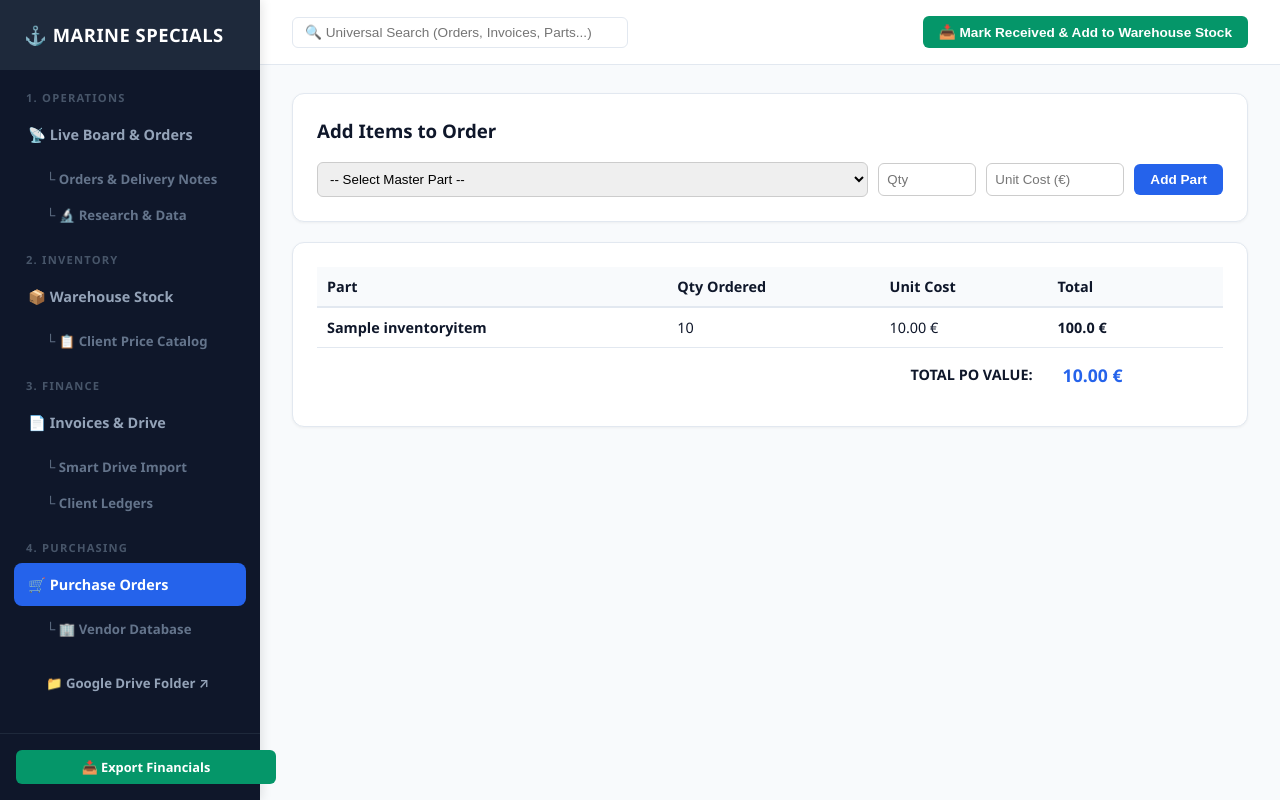
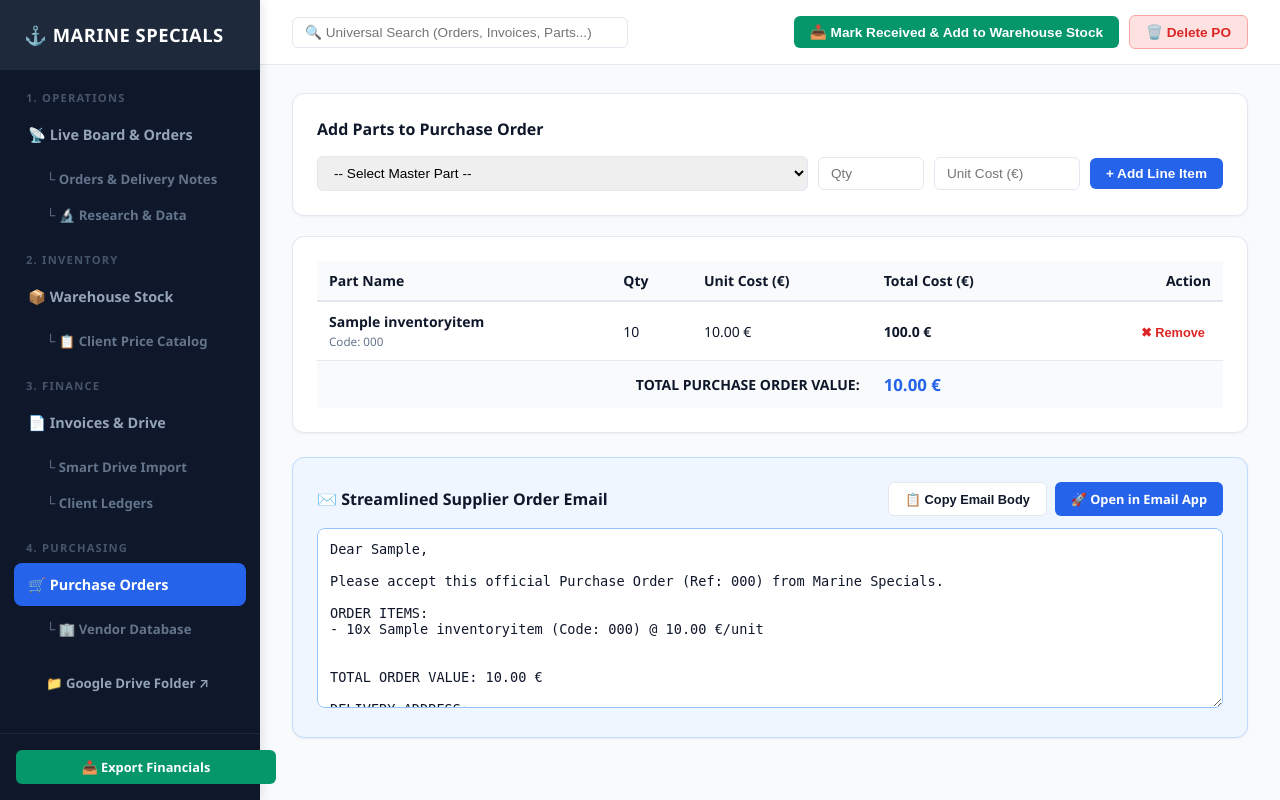
Before and after one commit to marinespecials/marine-parts-tracker, a Django app: page /purchasing/1/ in a window 1280 px wide. Run offline with Django 5.2, Linux system fonts and the light colour scheme; tables that the repository leaves empty hold one stand-in row (values such as "Sample post"); parts of the project's set-up code (start-up, migrations or seed data) failed here and were passed over.

Commit message:
Added PO/item delete buttons and one-click supplier email draft generator

```diff
--- a/tracker/templates/tracker/po_detail.html
+++ b/tracker/templates/tracker/po_detail.html
@@ -1,48 +1,158 @@
 {% extends 'finance/base.html' %}
+
 {% block title %}PO {{ po.po_number }}{% endblock %}
 {% block page_title %}🛒 PO: {{ po.po_number }} - {{ po.supplier.name }}{% endblock %}
+
 {% block topbar_actions %}
+    <div style="display: flex; gap: 10px; align-items: center;">
         {% if po.status != 'RECEIVED' %}
         <form method="POST" style="display:inline;">
             {% csrf_token %}
-        <button type="submit" name="receive_po" class="btn btn-success">📥 Mark Received & Add to Warehouse Stock</button>
+            <button type="submit" name="receive_po" class="btn btn-success">
+                📥 Mark Received & Add to Warehouse Stock
+            </button>
         </form>
         {% else %}
-    <span class="badge" style="background:#D1FAE5; color:#065F46; font-size:1rem; padding:8px 16px;">✅ GOODS RECEIVED</span>
+        <span class="badge" style="background:#D1FAE5; color:#065F46; font-size:0.9rem; padding:8px 14px;">
+            ✅ GOODS RECEIVED
+        </span>
         {% endif %}
+
+        <!-- DELETE PO BUTTON -->
+        <form method="POST" action="{% url 'delete_po' po.id %}" style="display:inline;" onsubmit="return confirm('Are you sure you want to delete Purchase Order {{ po.po_number }}?');">
+            {% csrf_token %}
+            <button type="submit" class="btn" style="background-color: #FEE2E2; color: #DC2626; border: 1px solid #FCA5A5;">
+                🗑️ Delete PO
+            </button>
+        </form>
+    </div>
 {% endblock %}
+
 {% block content %}
+<!-- ADD ITEM CARD -->
 <div class="card" style="margin-bottom: 20px;">
-    <h3 style="margin-top:0;">Add Items to Order</h3>
+    <h3 style="margin-top:0; font-size: 1rem; color: var(--primary);">Add Parts to Purchase Order</h3>
     <form method="POST" style="display: flex; gap: 10px; align-items: center;">
         {% csrf_token %}
         <input type="hidden" name="add_item" value="1">
-        <select name="inventory_id" required style="padding:8px; border-radius:6px; border:1px solid #ccc; flex:2;">
+        <select name="inventory_id" required style="padding:8px 12px; border-radius:6px; border:1px solid var(--border); flex:2; font-size: 0.85rem;">
             <option value="">-- Select Master Part --</option>
-            {% for inv in inventory_items %}<option value="{{ inv.id }}">{{ inv.part_name }} ({{ inv.part_code }})</option>{% endfor %}
+            {% for inv in inventory_items %}
+                <option value="{{ inv.id }}">{{ inv.part_name }} {% if inv.part_code %}({{ inv.part_code }}){% endif %}</option>
+            {% endfor %}
         </select>
-        <input type="number" name="quantity" placeholder="Qty" min="1" required style="padding:8px; width:80px; border-radius:6px; border:1px solid #ccc;">
-        <input type="number" step="0.01" name="unit_cost" placeholder="Unit Cost (€)" required style="padding:8px; width:120px; border-radius:6px; border:1px solid #ccc;">
-        <button type="submit" class="btn btn-primary" {% if po.status == 'RECEIVED' %}disabled{% endif %}>Add Part</button>
+        <input type="number" name="quantity" placeholder="Qty" min="1" required style="padding:8px 12px; width:80px; border-radius:6px; border:1px solid var(--border); font-size: 0.85rem;">
+        <input type="number" step="0.01" name="unit_cost" placeholder="Unit Cost (€)" required style="padding:8px 12px; width:120px; border-radius:6px; border:1px solid var(--border); font-size: 0.85rem;">
+        <button type="submit" class="btn btn-primary" {% if po.status == 'RECEIVED' %}disabled{% endif %}>+ Add Line Item</button>
     </form>
 </div>
-<div class="card">
-    <table style="width: 100%; border-collapse: collapse; font-size: 0.9rem;">
-        <tr style="background:#f8fafc; border-bottom:2px solid #e2e8f0; text-align:left;">
-            <th style="padding:10px;">Part</th><th style="padding:10px;">Qty Ordered</th><th style="padding:10px;">Unit Cost</th><th style="padding:10px;">Total</th>
+
+<!-- PO ITEMS TABLE -->
+<div class="card" style="margin-bottom: 24px;">
+    <table style="width: 100%; border-collapse: collapse; font-size: 0.875rem;">
+        <thead>
+            <tr style="background:#F8FAFC; border-bottom:2px solid var(--border); text-align:left;">
+                <th style="padding:10px 12px;">Part Name</th>
+                <th style="padding:10px 12px;">Qty</th>
+                <th style="padding:10px 12px;">Unit Cost (€)</th>
+                <th style="padding:10px 12px;">Total Cost (€)</th>
+                <th style="padding:10px 12px; text-align:right;">Action</th>
             </tr>
+        </thead>
+        <tbody>
             {% for item in po.items.all %}
-        <tr style="border-bottom:1px solid #e2e8f0;">
-            <td style="padding:10px;"><strong>{{ item.inventory_item.part_name }}</strong></td>
-            <td style="padding:10px;">{{ item.quantity }}</td>
-            <td style="padding:10px;">{{ item.unit_cost }} €</td>
-            <td style="padding:10px;"><strong>{{ item.total_cost }} €</strong></td>
+            <tr style="border-bottom:1px solid var(--border);">
+                <td style="padding:10px 12px;">
+                    <strong>{{ item.inventory_item.part_name }}</strong>
+                    {% if item.inventory_item.part_code %}
+                        <br><small style="color:var(--text-secondary);">Code: {{ item.inventory_item.part_code }}</small>
+                    {% endif %}
+                </td>
+                <td style="padding:10px 12px;">{{ item.quantity }}</td>
+                <td style="padding:10px 12px;">{{ item.unit_cost }} €</td>
+                <td style="padding:10px 12px;"><strong>{{ item.total_cost }} €</strong></td>
+                <td style="padding:10px 12px; text-align:right;">
+                    {% if po.status != 'RECEIVED' %}
+                    <form method="POST" action="{% url 'delete_po_item' item.id %}" style="display:inline;" onsubmit="return confirm('Remove this item?');">
+                        {% csrf_token %}
+                        <button type="submit" style="background:none; border:none; color:var(--danger); cursor:pointer; font-size:0.8rem; font-weight:600;">
+                            ✖ Remove
+                        </button>
+                    </form>
+                    {% else %}
+                    <span style="color:#94A3B8; font-size:0.75rem;">Locked</span>
+                    {% endif %}
+                </td>
+            </tr>
+            {% empty %}
+            <tr>
+                <td colspan="5" style="text-align:center; color:#94A3B8; padding:24px;">No items added to this purchase order yet.</td>
             </tr>
             {% endfor %}
-        <tr>
-            <td colspan="3" style="text-align:right; padding:15px;"><strong>TOTAL PO VALUE:</strong></td>
-            <td style="padding:15px; font-size:1.1rem; color:var(--accent);"><strong>{{ po.total_amount }} €</strong></td>
+            <tr style="background-color: #F8FAFC;">
+                <td colspan="3" style="text-align:right; padding:12px;"><strong>TOTAL PURCHASE ORDER VALUE:</strong></td>
+                <td style="padding:12px; font-size:1.05rem; color:var(--accent);"><strong>{{ po.total_amount }} €</strong></td>
+                <td></td>
             </tr>
+        </tbody>
     </table>
 </div>
+
+<!-- EMAIL TEMPLATE GENERATOR FOR SUPPLIER -->
+<div class="card" style="border: 1px solid #BFDBFE; background-color: #EFF6FF;">
+    <div style="display: flex; justify-content: space-between; align-items: center; margin-bottom: 12px;">
+        <h3 style="margin: 0; color: var(--primary); font-size: 1rem; display: flex; align-items: center; gap: 8px;">
+            ✉️ Streamlined Supplier Order Email
+        </h3>
+        <div style="display: flex; gap: 8px;">
+            <button onclick="copyEmailText()" id="copyBtn" class="btn btn-outline" style="background-color: white; font-size: 0.8rem;">
+                📋 Copy Email Body
+            </button>
+            <a id="mailtoLink" href="#" target="_blank" class="btn btn-primary" style="font-size: 0.8rem;">
+                🚀 Open in Email App
+            </a>
+        </div>
+    </div>
+
+    <textarea id="emailBodyText" readonly style="width: 100%; height: 180px; padding: 12px; border-radius: 8px; border: 1px solid #93C5FD; font-family: monospace; font-size: 0.85rem; box-sizing: border-box; background: white; color: var(--text-primary);">Dear {% if po.supplier.contact_person %}{{ po.supplier.contact_person }}{% else %}{{ po.supplier.name }} Team{% endif %},
+
+Please accept this official Purchase Order (Ref: {{ po.po_number }}) from Marine Specials.
+
+ORDER ITEMS:
+{% for item in po.items.all %}- {{ item.quantity }}x {{ item.inventory_item.part_name }}{% if item.inventory_item.part_code %} (Code: {{ item.inventory_item.part_code }}){% endif %} @ {{ item.unit_cost }} €/unit
+{% empty %}(No items listed){% endfor %}
+
+TOTAL ORDER VALUE: {{ po.total_amount }} €
+
+DELIVERY ADDRESS:
+Marine Specials Warehouse / Port of Piraeus, Greece
+
+Please confirm order acceptance and expected delivery timeframe.
+
+Best regards,
+Logistics & Operations | Marine Specials
+    </textarea>
+</div>
 {% endblock %}
+
+{% block extra_js %}
+<script>
+    function copyEmailText() {
+        const textarea = document.getElementById("emailBodyText");
+        textarea.select();
+        document.execCommand("copy");
+
+        const copyBtn = document.getElementById("copyBtn");
+        copyBtn.innerText = "✅ Copied!";
+        setTimeout(() => { copyBtn.innerText = "📋 Copy Email Body"; }, 2500);
+    }
+
+    document.addEventListener("DOMContentLoaded", function() {
+        const supplierEmail = "{{ po.supplier.email|default:'' }}";
+        const poNumber = "{{ po.po_number }}";
+        const emailBody = encodeURIComponent(document.getElementById("emailBodyText").value);
+        const mailtoHref = `mailto:${supplierEmail}?subject=${encodeURIComponent("Purchase Order " + poNumber + " - Marine Specials")}&body=${emailBody}`;
+        document.getElementById("mailtoLink").setAttribute("href", mailtoHref);
+    });
+</script>
+{% endblock %}
--- a/tracker/urls.py
+++ b/tracker/urls.py
@@ -42,4 +42,8 @@ urlpatterns = [
     path('suppliers/', views.supplier_list, name='supplier_list'),
     path('purchasing/', views.po_list, name='po_list'),
     path('purchasing/<int:po_id>/', views.po_detail, name='po_detail'),
+    path('purchasing/', views.po_list, name='po_list'),
+    path('purchasing/<int:po_id>/', views.po_detail, name='po_detail'),
+    path('purchasing/<int:po_id>/delete/', views.delete_po, name='delete_po'),
+    path('purchasing/item/<int:item_id>/delete/', views.delete_po_item, name='delete_po_item'),
 ]
--- a/tracker/views.py
+++ b/tracker/views.py
@@ -639,3 +639,18 @@ def po_detail(request, po_id):
         return redirect('po_detail', po_id=po.id)
 
     return render(request, 'tracker/po_detail.html', {'po': po, 'inventory_items': inventory_items})
+def delete_po(request, po_id):
+    if request.method == 'POST':
+        po = get_object_or_404(PurchaseOrder, id=po_id)
+        po.delete()
+    return redirect('po_list')
+
+def delete_po_item(request, item_id):
+    if request.method == 'POST':
+        item = get_object_or_404(PurchaseOrderItem, id=item_id)
+        po = item.purchase_order
+        item.delete()
+        po.total_amount = sum(i.total_cost for i in po.items.all())
+        po.save()
+        return redirect('po_detail', po_id=po.id)
+    return redirect('po_list')
```
Lines whose indentation alone changed are shown as unchanged.
